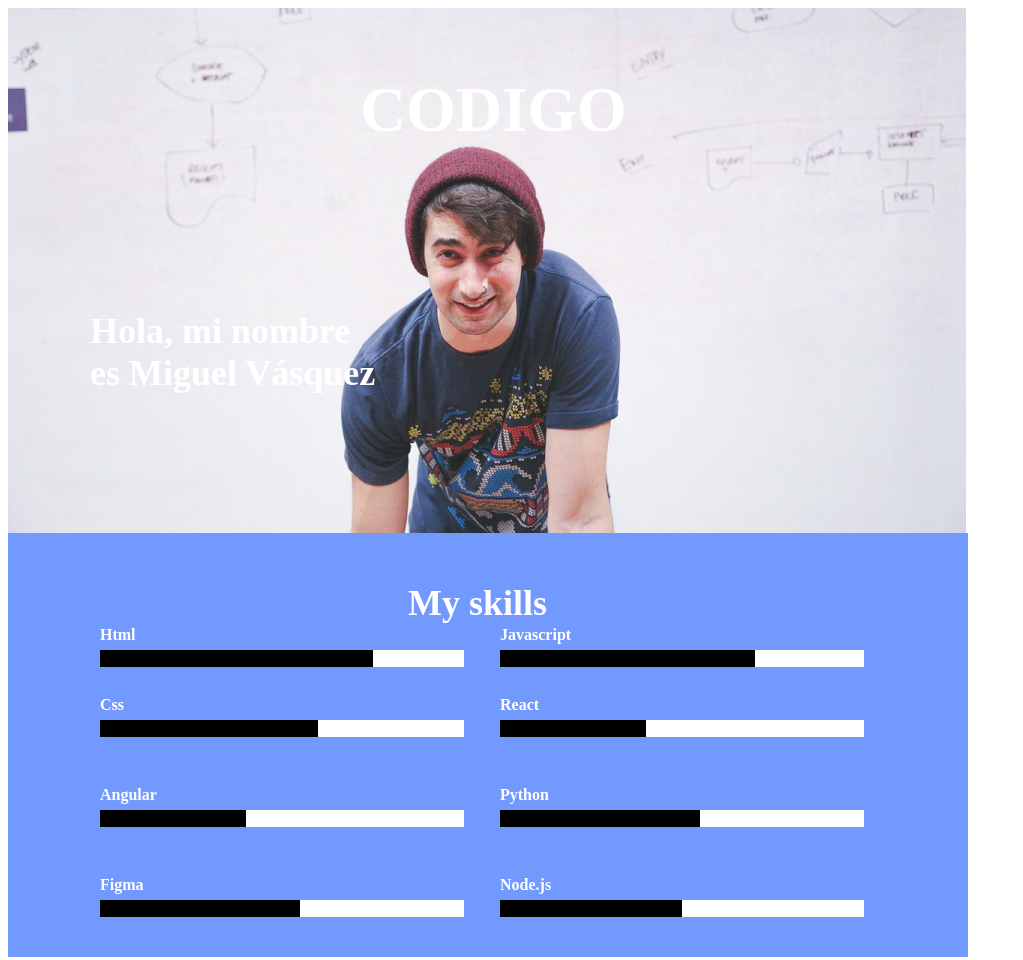
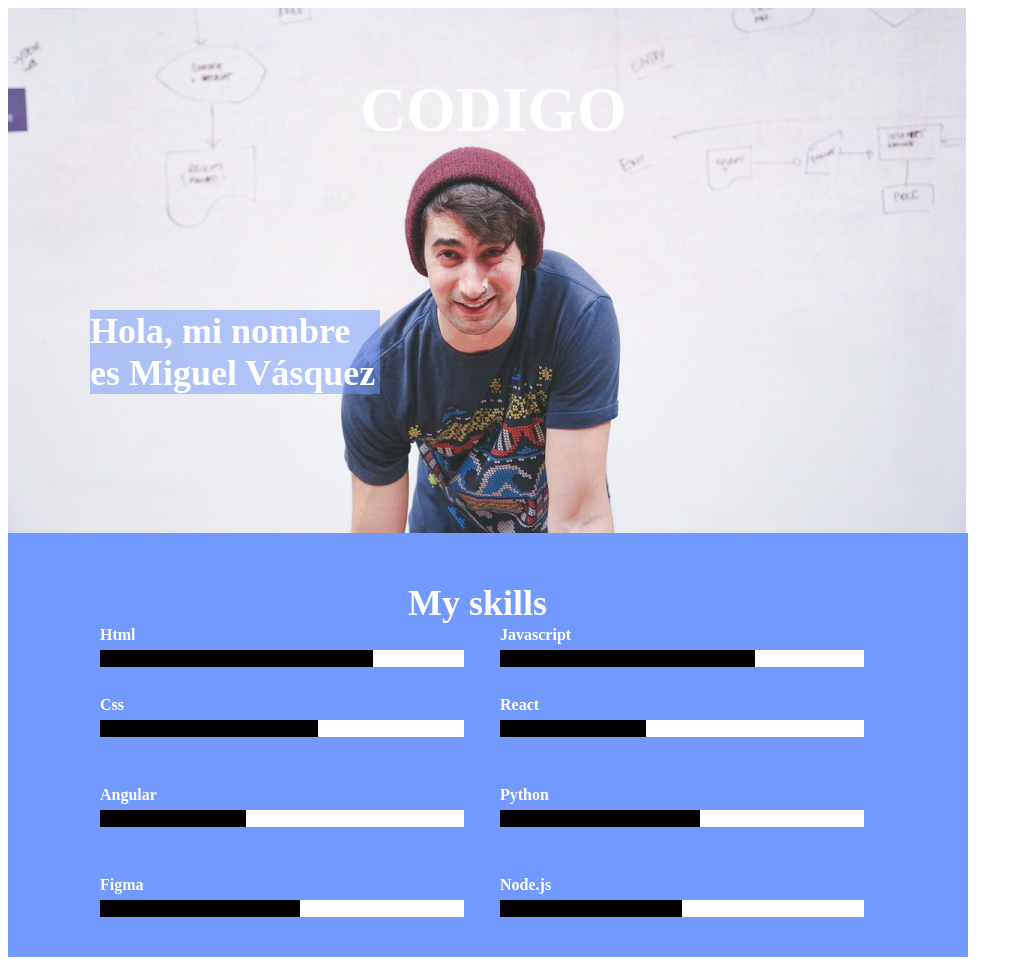
Before and after one commit to mvasquez2021/estilos, a plain HTML site: page index.html in a window 1280 px wide. Shown: the top 960 px of the page, without its empty margins (0-1023 px from the left). Drawn offline with Linux system fonts and the light colour scheme.

Commit message:
ultimos cambios

```diff
--- a/style/main.css
+++ b/style/main.css
@@ -15,6 +15,7 @@
   font-size: 36px;
   width: 290px;
   color: white;
+  background: rgba(114, 153, 254, 0.5);
 top: 280px;
 left: 90px;
 position: absolute;
```
